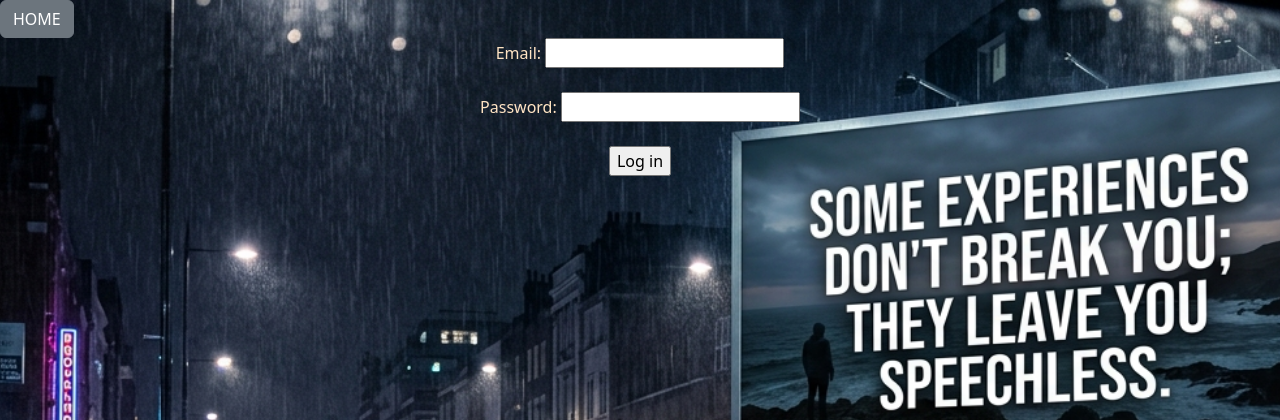
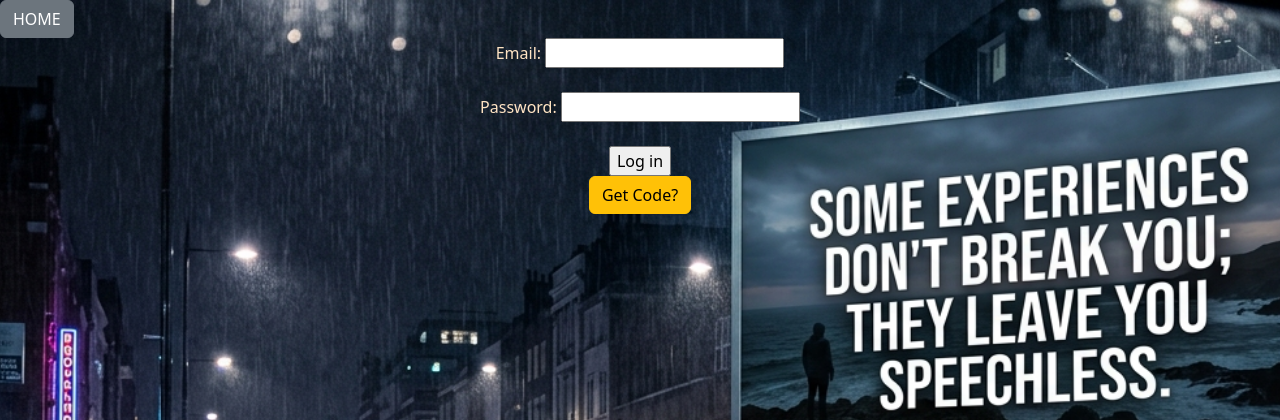
Before and after one commit to selimtas2149-hash/one-day-in-my-life, a Flask app: page /login in a window 1280 px wide. Shown: the top 420 px of the page. Run offline with Flask 3, Linux system fonts and the light colour scheme; some web fonts are replaced.

Commit message:
it is near to be done

```diff
--- a/main.py
+++ b/main.py
@@ -1,4 +1,4 @@
-from flask import Flask, render_template, request , url_for,redirect, flash
+from flask import Flask, render_template, request , url_for,redirect, flash,session
 
 from flask_sqlalchemy import SQLAlchemy
 from sqlalchemy.orm import DeclarativeBase, Mapped, mapped_column
@@ -8,6 +8,13 @@ from sqlalchemy.exc import IntegrityError
 
 import os
 from datetime import datetime,timezone
+
+import smtplib
+
+import random
+import dotenv
+import os
+dotenv.load_dotenv()
 
 
 
@@ -108,6 +115,99 @@ def home():
     return render_template("home.html", note=notes)
 
 
+@app.route("/password", methods=["GET", "POST"])
+def forgot_password():
+
+    if request.method == "POST":
+
+        email = request.form.get("email")
+
+        user = User.query.filter_by(email=email).first()
+
+        if not user:
+            flash("This email is not registered!")
+            return redirect(url_for("forgot_password"))
+
+        code = str(random.randint(100000, 999999))
+
+        session["reset_code"] = code
+        session["reset_email"] = email
+
+        s = smtplib.SMTP("smtp.gmail.com", 587)
+        s.starttls()
+
+        s.login(
+            os.getenv("MYEMAIL"),
+            os.getenv("MYPASSWORD")
+        )
+
+        message = f"""Subject: Password Reset Code
+
+                    Your verification code is: {code}
+                    """
+
+        s.sendmail(
+            os.getenv("MYEMAIL"),
+            email,
+            message
+        )
+
+        s.quit()
+
+        flash("Code sent to your email!")
+        return redirect(url_for("verify_code"))
+
+    return render_template("forget.html")
+
+
+
+
+
+
+@app.route("/verify-code", methods=["GET", "POST"])
+def verify_code():
+
+    if request.method == "POST":
+
+        entered_code = request.form.get("code")
+
+        if entered_code == session.get("reset_code"):
+            return redirect(url_for("new_password"))
+
+        flash("Wrong code!")
+
+    return render_template("verify_code.html")
+
+@app.route("/new-password", methods=["GET", "POST"])
+def new_password():
+
+    if request.method == "POST":
+
+        password = request.form.get("password")
+
+        user = User.query.filter_by(
+            email=session.get("reset_email")
+        ).first()
+
+        user.password = password
+
+        db.session.commit()
+
+        session.pop("reset_code", None)
+        session.pop("reset_email", None)
+
+        flash("Password changed successfully!")
+
+        return redirect(url_for("login"))
+
+    return render_template("new_password.html")
+
+
+
+
+
+
+
 @app.route('/login',methods=['GET', 'POST'])
 def login():
     if request.method == "POST":
@@ -129,6 +229,5 @@ def login():
 
     return render_template("checkforlogin.html")
 
-
 if __name__ == '__main__':
     app.run(debug=True)
--- a/templates/checkforlogin.html
+++ b/templates/checkforlogin.html
@@ -21,7 +21,7 @@
                 <div class="row align-items-center">
                 <form action="{{ url_for('login') }}" method="post">
 
-                    <div class=row-6">
+                    <div class="row-6">
 
                         <label style="color:bisque" for="email">Email:</label>
                         <input type="email" id="email" name="email" required><br><br>
@@ -33,10 +33,18 @@
 
                     </div>
 
-                    <div>
+                    <div class="row-6">
                         <input type="submit" value="Log in">
 
                     </div>
+
+                    <div>
+                        <a class="btn btn-warning" href="{{ url_for('forgot_password') }}">Get Code?</a>
+                    </div>
+
+
+
+
 
 
                 </form>
```
Also changed, not shown: instance/users.db, 1 other file.
